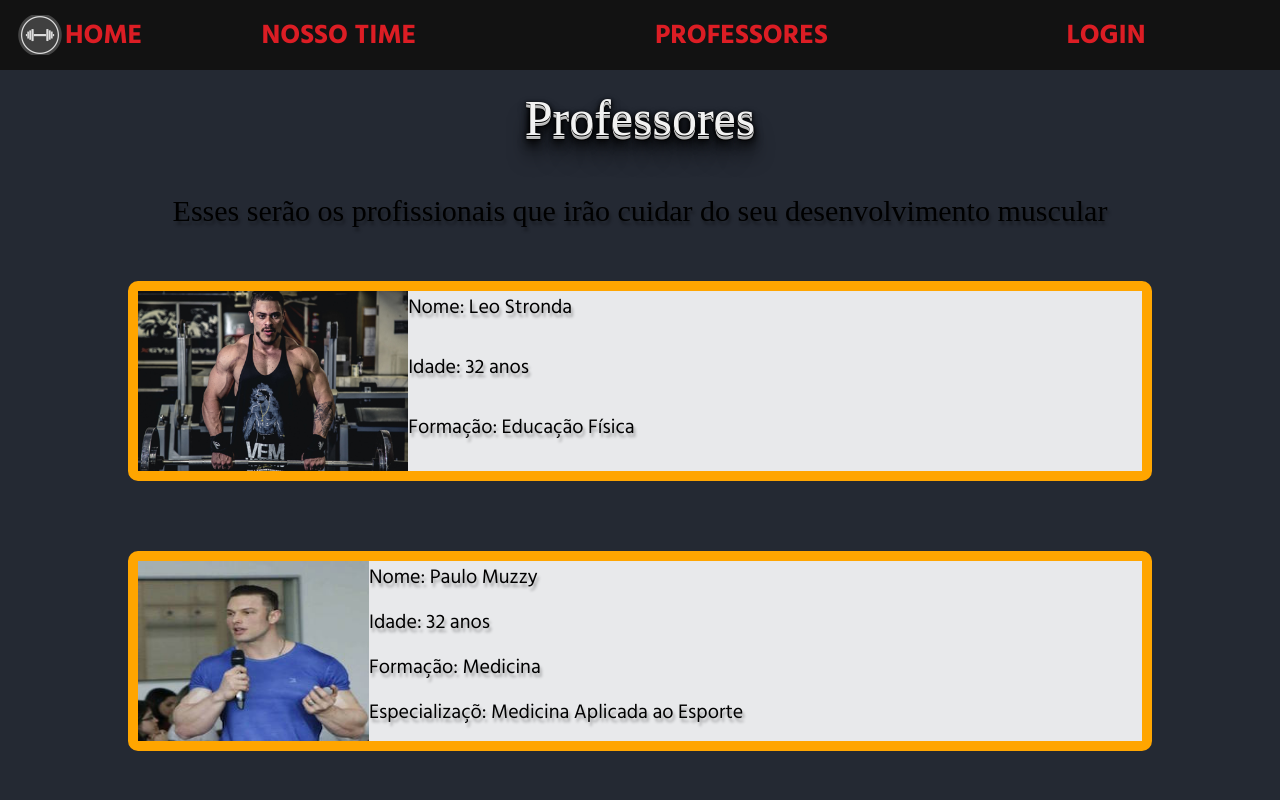
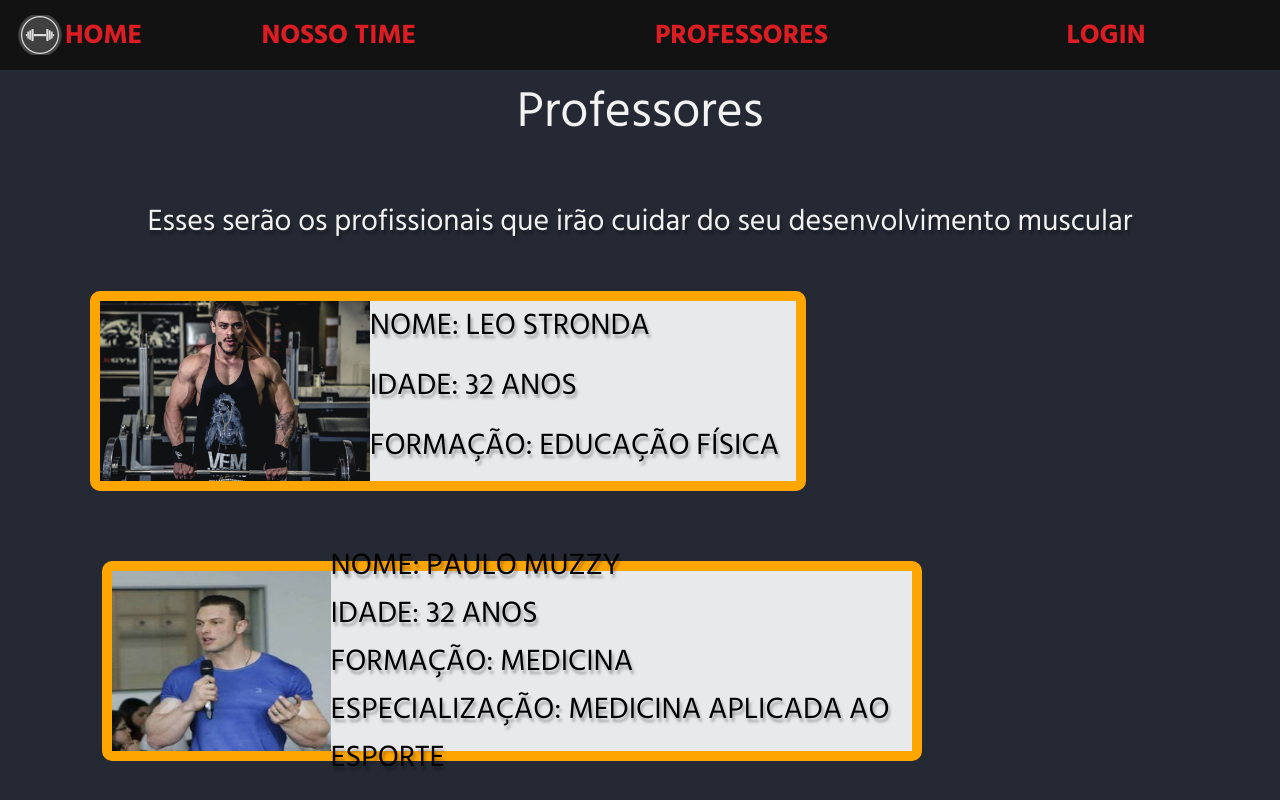
Before and after one commit to danielvdg/Resilientes-Solutions-Academia, a React (Create React App) app: page /professor in a window 1280 px wide. Shown: the top 800 px of the page. Built offline with nearby package versions, Linux system fonts and the light colour scheme.

Commit message:
correção de erros de português

```diff
--- a/src/Pages/Professor/index.jsx
+++ b/src/Pages/Professor/index.jsx
@@ -30,7 +30,7 @@ const Professores = () => {
                     <S.li>Nome: Paulo Muzzy</S.li>
                     <S.li>Idade: 32 anos</S.li>
                     <S.li>Formação: Medicina </S.li>
-                    <S.li>Especializaçõ: Medicina Aplicada ao Esporte </S.li>
+                    <S.li>Especialização: Medicina Aplicada ao Esporte </S.li>
                 </S.ul>
                 </S.profPerfil>
             </S.containerPerfil2>
--- a/src/Pages/Professor/style.js
+++ b/src/Pages/Professor/style.js
@@ -28,27 +28,15 @@ export const profTitulo = styled.div`
     justify-content: center;
     align-items: center;
     font-size: 60px;
-    font-family: ${props=> props.theme.fonts.titulo};
+    font-family: ${props=> props.theme.fonts.texto};
     font-size: 50px;
     width: 100%;
     height: 100%;
-    margin-top: 1%;
     justify-self: center;
     text-align: center;
     align-items: center;
     color: ${props=> props.theme.cores.branco};
-    text-shadow: 0 1px 0 black,
-               0 2px 0 #c9c9c9,
-               0 3px 0 #bbb,
-               0 4px 0 #b9b9b9,
-               0 5px 0 black,
-               0 6px 1px rgba(0,0,0,.1),
-               0 0 5px rgba(0,0,0,.1),
-               0 1px 3px rgba(0,0,0),
-               0 3px 5px rgba(0,0,0),
-               0 5px 10px rgba(0,0,0),
-               0 10px 10px rgba(0,0,0),
-               0 20px 20px rgba(0,0,0);
+
 
 
 `
@@ -62,7 +50,8 @@ export const profSubtitulo= styled.p`
     justify-content: center;
     align-items: center;
     font-size: 30px;
-    font-family: ${props=> props.theme.fonts.subtitulo};
+    font-family: ${props=> props.theme.fonts.texto};
+    color: ${props=> props.theme.cores.branco};
     text-shadow: 2px 4px 3px rgba(0,0,0,0.3);
 
 `
@@ -70,8 +59,9 @@ export const containerPerfil =styled.div`
     grid-area: perfil;
     grid-row: 3;
     grid-column: 1/3;
-    width: 100%;
+    width: 70%;
     height: 250px ;
+    font-family: ${props=> props.theme.fonts.texto};
     display: flex;
     flex-direction: column;
     align-items: center;
@@ -84,8 +74,9 @@ export const containerPerfil2 =styled.div`
     grid-area: perfil2;
     grid-column: 1/3;
     grid-row :4 ;
-    width:100%;
+    width:80%;
     height: 250px ;
+    font-family: ${props=> props.theme.fonts.texto};
     display: flex;
     flex-direction: column;
     align-items: center;
@@ -98,8 +89,9 @@ export const containerPerfil3 =styled.div`
     grid-area: perfil3;
     grid-column: 1/3;
     grid-row :5 ;
-    width: 100%;
+    width: 90%;
     height: 250px ;
+    font-family: ${props=> props.theme.fonts.texto};
     display: flex;
     flex-direction: column;
     align-items: center;
@@ -114,6 +106,7 @@ export const containerPerfil4 =styled.div`
     grid-row :5 ;
     width: 100%;
     height: 250px ;
+
     display: flex;
     flex-direction: column;
     align-items: center;
@@ -130,6 +123,7 @@ export const profPerfil = styled.div`
     height: 200px;
     border: 10px solid orange;
     border-radius: 10px;
+
 
 
 
@@ -164,7 +158,7 @@ export const profPerfil = styled.div`
 `
 export const ul = styled.ul`
     display: flex;
-    font-size: 20px;
+    font-size: 30px;
     font-family: ${props=> props.theme.fonts.texto};
     flex-direction: column;
     justify-content: center;
@@ -181,6 +175,7 @@ export const ul = styled.ul`
 
 export const li = styled.li`
     display: flex;
+    text-transform: uppercase;
     width: 100%;
     height: 100%;
     text-shadow: 2px 4px 3px rgba(0,0,0,0.3);
```
